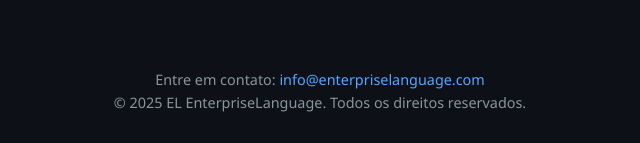
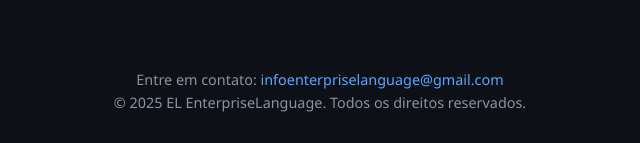
Before and after one commit to ElliJr/site_de_gestao, a plain HTML site: page index.html in a window 1280 px wide. Shown: the part 1648-1791 px from the top of the page, 320-960 px from the left. Drawn offline with Linux system fonts and the light colour scheme.

Commit message:
Update index.html

```diff
--- a/index.html
+++ b/index.html
@@ -3,7 +3,7 @@
 <head>
   <meta charset="UTF-8" />
   <meta name="viewport" content="width=device-width, initial-scale=1.0"/>
-  <title>EL EnterpriseLanguage - Demo</title>
+  <title>EL EnterpriseLanguage</title>
   <link rel="stylesheet" href="css/style.css"/>
 </head>
 <body class="dark">
@@ -72,7 +72,7 @@
 
   <footer class="footer" id="contact">
     <div class="container">
-      <p>Entre em contato: <a href="mailto:info@enterpriselanguage.com">info@enterpriselanguage.com</a></p>
+      <p>Entre em contato: <a href="mailto:infoenterpriselanguage@gmail.com">infoenterpriselanguage@gmail.com</a></p>
       <p>&copy; 2025 EL EnterpriseLanguage. Todos os direitos reservados.</p>
     </div>
   </footer>
```
